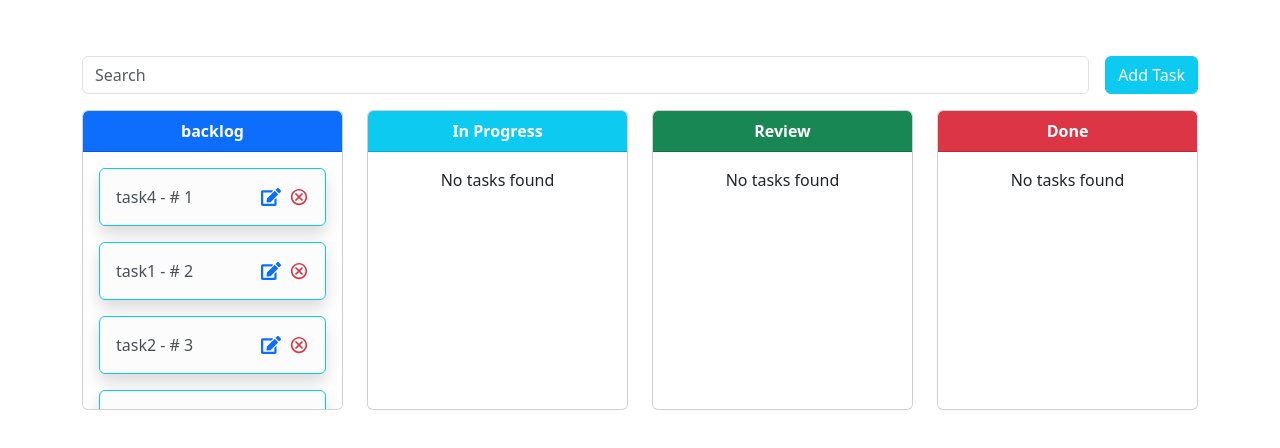
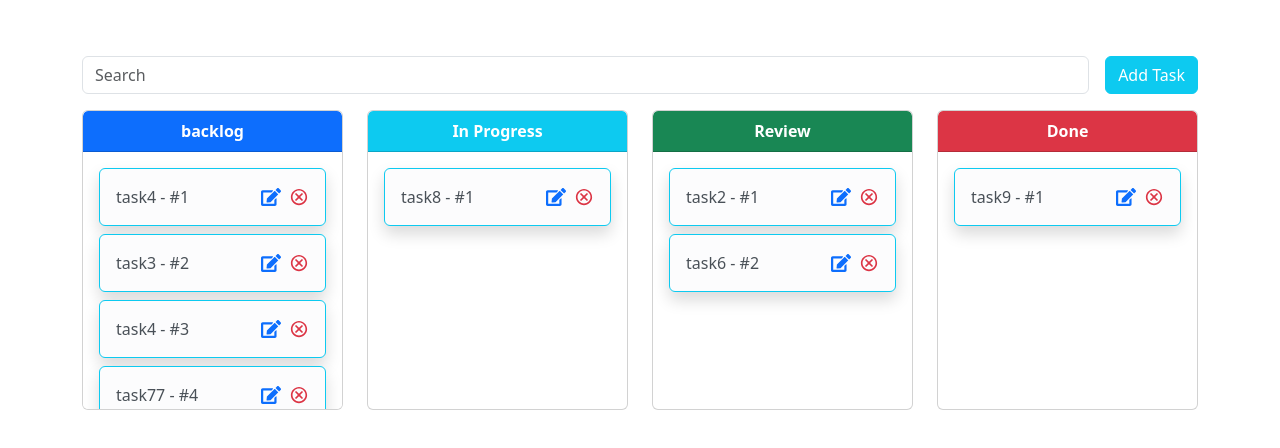
Before and after one commit to Mahmoud123-Makhaly/assessment, a React (Vite) app: page / in a window 1280 px wide. Shown: the top 448 px of the page. Built offline with nearby package versions, Linux system fonts and the light colour scheme; data requests are answered from the project's data file.

Commit message:
-add readme file

```diff
--- a/data/db.json
+++ b/data/db.json
@@ -7,16 +7,10 @@
       "column": "backlog"
     },
     {
-      "id": "ce4c",
-      "title": "task1",
-      "description": "desc",
-      "column": "backlog"
-    },
-    {
       "id": "f017",
       "title": "task2",
       "description": "desc",
-      "column": "backlog"
+      "column": "Review"
     },
     {
       "id": "371e",
@@ -29,6 +23,30 @@
       "title": "task4",
       "description": "desc",
       "column": "backlog"
+    },
+    {
+      "id": "94ad",
+      "title": "task6",
+      "description": "desc",
+      "column": "Review"
+    },
+    {
+      "id": "97d7",
+      "title": "task77",
+      "description": "desc",
+      "column": "backlog"
+    },
+    {
+      "id": "d37b",
+      "title": "task8",
+      "description": "desc",
+      "column": "In Progress"
+    },
+    {
+      "id": "620d",
+      "title": "task9",
+      "description": "desc",
+      "column": "Done"
     }
   ]
 }
--- a/src/components/task/TaskCard.tsx
+++ b/src/components/task/TaskCard.tsx
@@ -17,31 +17,75 @@ interface TaskProps {
 }
 
 const TaskCard = (props: TaskProps) => {
-  const { tasks, title, titleBg, isLoading, onEditTask } = props;
+  const { tasks, title, titleBg, setTasks, refetch, isLoading, onEditTask } =
+    props;
 
   const handleDragStart = (
     e: React.DragEvent<HTMLDivElement>,
-    taskId: number | undefined
+    taskId: string | number
   ) => {
     e.dataTransfer.setData("taskId", String(taskId));
-    e.dataTransfer.setData("title", title);
-    e.dataTransfer.dropEffect = "move";
+    e.dataTransfer.setData("fromColumn", title);
     e.dataTransfer.effectAllowed = "move";
   };
+
+  // Handle drag over within same column (for reorder)
+  const handleDragOver = (e: React.DragEvent<HTMLDivElement>) => {
+    e.preventDefault();
+  };
+
+  // Handle dropping over another task in same column
+  const handleDrop = (
+    e: React.DragEvent<HTMLDivElement>,
+    targetTaskId: string | number
+  ) => {
+    e.preventDefault();
+    const draggedTaskId = e.dataTransfer.getData("taskId");
+    const fromColumn = e.dataTransfer.getData("fromColumn");
+
+    // If not same column, let App.tsx handle it
+    if (fromColumn !== title) return;
+
+    // Reorder tasks locally
+    setTasks((prev) => {
+      const current = [...prev];
+      const sameColumnTasks = current.filter((t) => t.column === title);
+      const draggedIndex = sameColumnTasks.findIndex(
+        (t) => String(t.id) === draggedTaskId
+      );
+      const targetIndex = sameColumnTasks.findIndex(
+        (t) => String(t.id) === String(targetTaskId)
+      );
+
+      if (draggedIndex === -1 || targetIndex === -1) return prev;
+
+      // Reorder inside same column
+      const [dragged] = sameColumnTasks.splice(draggedIndex, 1);
+      sameColumnTasks.splice(targetIndex, 0, dragged);
+
+      // Replace column’s tasks with reordered version
+      const reordered = current.map((t) =>
+        t.column === title ? sameColumnTasks.find((x) => x.id === t.id) || t : t
+      );
+
+      return reordered;
+    });
+  };
+
   const handleDeleteTask = async (taskId: number | undefined) => {
     await AxiosInstance.delete(`/tasks/${taskId}`);
-    props.refetch();
+    refetch();
   };
 
   return (
-    <Card className="my-2  task-card">
+    <Card className="my-2 task-card">
       <CardHeader
         className={`bg-${titleBg} text-center text-white fw-semibold`}
       >
-        {" "}
         {title}
       </CardHeader>
-      <CardBody className="position-relative">
+
+      <CardBody className="position-relative" onDragOver={handleDragOver}>
         {isLoading ? (
           <div className="d-flex justify-content-center position-absolute start-50 top-50 translate-middle">
             <div className="spinner-border" role="status">
@@ -49,19 +93,19 @@ const TaskCard = (props: TaskProps) => {
             </div>
           </div>
         ) : tasks.length > 0 ? (
-          tasks?.map((task: ITask, index: number) => (
+          tasks.map((task: ITask, index: number) => (
             <div
               key={task.id}
-              className="pointer"
               draggable
-              onDragStart={(e) => handleDragStart(e, task.id)}
+              onDragStart={(e) => handleDragStart(e, task.id!)}
+              onDrop={(e) => handleDrop(e, task.id!)} // 👈 drop target
             >
               <Alert
                 color="light"
-                className="border border-info shadow pointer d-flex justify-content-between align-items-center"
+                className="border border-info shadow pointer d-flex justify-content-between align-items-center mb-2"
               >
                 <span>
-                  {task.title} - # {index + 1}
+                  {task.title} - #{index + 1}
                 </span>
                 <div className="d-flex align-items-center gap-2">
                   <FaEdit
@@ -85,4 +129,5 @@ const TaskCard = (props: TaskProps) => {
     </Card>
   );
 };
+
 export default TaskCard;
```
Also changed, not shown: 1 other file (tests, documents, lock files or other folders).
